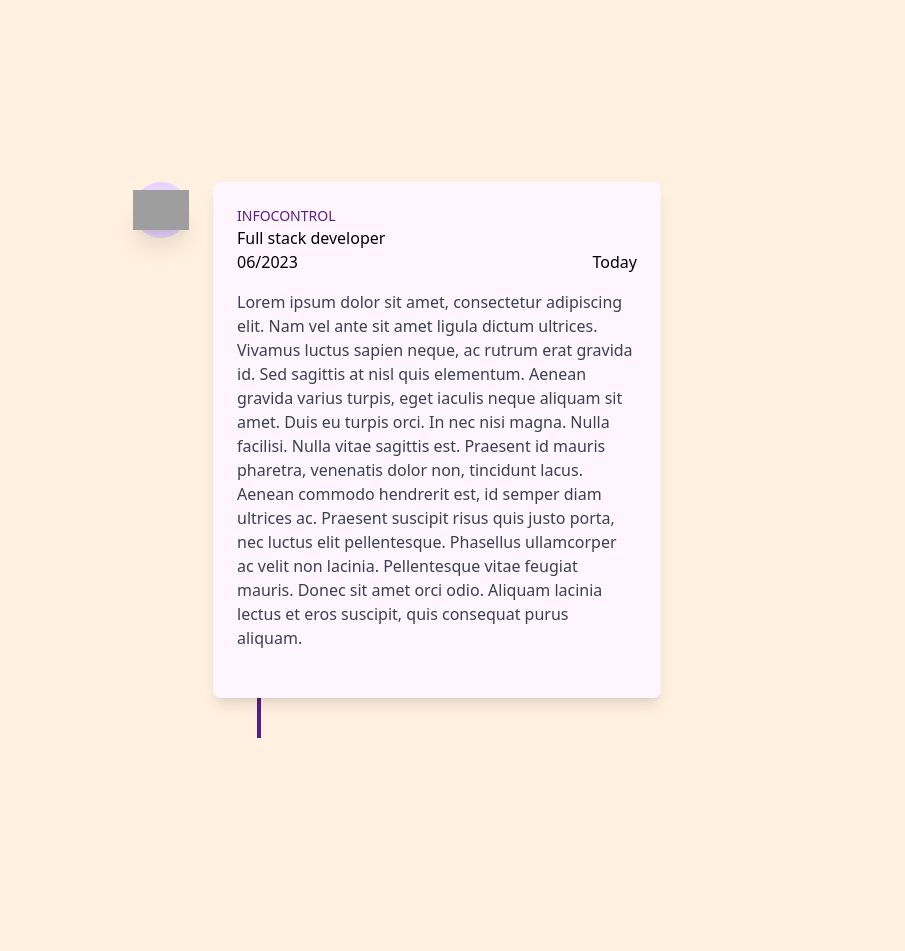
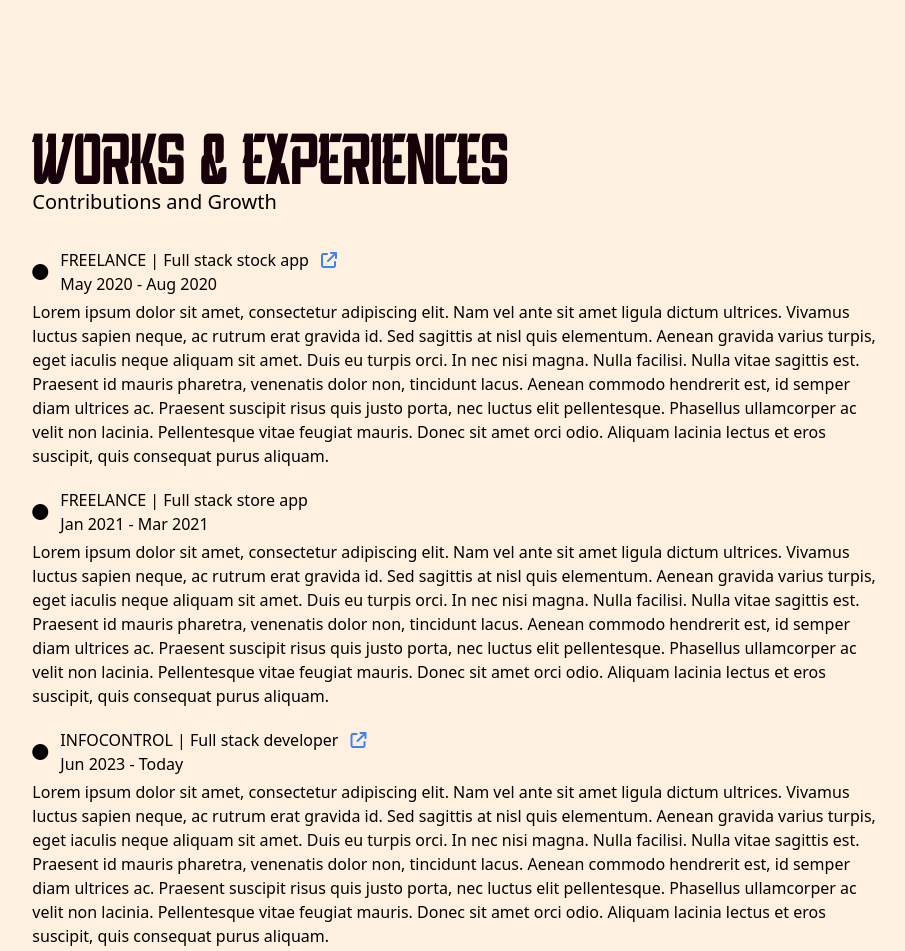
Before and after one commit to FranCavelli/portfolio2, an Astro site: page / in a window 1280 px wide. Shown: the part 740-1691 px from the top of the page, without its empty margins (181-1086 px from the left). Built offline with nearby package versions, Linux system fonts and the light colour scheme; Astro itself is replaced by a stand-in of ours; grey boxes are pictures that could not be loaded.

Commit message:
✨ Add tittles and experiences + 🗑 Remove images

```diff
--- a/src/components/Experiences.astro
+++ b/src/components/Experiences.astro
@@ -1,18 +1,11 @@
 ---
-import { Image } from 'astro:assets';
-import sun from '../assets/images/sun.png';
-import saturn from '../assets/images/saturn.png';
-import earth from '../assets/images/earth.png';
-import cohete from '../assets/images/cohete.png';
 
 import TimeLine from './timeline/TimeLine.astro';
 ---
-<section class="2xl:w-3/4 w-full h-full min-h-screen relative flex items-center justify-center" id="experiences">
-    <TimeLine />
+<section class="2xl:w-3/4 w-full h-full min-h-screen relative flex justify-center" id="experiences">
+    <div class="w-2/3 pt-20">
+        <h3 class="text-4xl subtitle">Works & Experiences</h3>
+        <p class="text-xl mt-2">Contributions and Growth</p>
+        <TimeLine />
+    </div>
 </section>
-<style>
-    .sun{
-        top: -10rem;
-        right: -5rem;
-    }
-</style>
--- a/src/components/Home.astro
+++ b/src/components/Home.astro
@@ -9,7 +9,7 @@ import astro from '../assets/images/astrogif5.gif';
     <div class="w-2/3">
         <h1 class="text-9xl" id="titulo">Francisco<br>Cavelli</h1>
         <div class="flex items-center mt-24">
-            <h2 class="text-xl ms-2"> Full stack developer</h2>
+            <h2 class="text-xl ms-2 subtitle"> Full stack developer</h2>
         </div>
     </div>
 </section>
@@ -32,9 +32,6 @@ import astro from '../assets/images/astrogif5.gif';
         animation: show 2s ease-in-out, spacing-leters 2s ease-in-out;
     }
     h2{
-        font-family: 'LaOriental', sans-serif;
-        transform: scaleY(2);
-        color: #170009;
         animation: show 2s ease-in-out, spacing-leters 2s ease-in-out;
     }
     @font-face {
--- a/src/components/Proyects.astro
+++ b/src/components/Proyects.astro
@@ -1,6 +1,9 @@
 ---
 
 ---
-<section class="2xl:w-3/4 w-full h-full min-h-screen relative flex items-center justify-center" id="proyects">
-    <p>Proyects</p>
+<section class="2xl:w-3/4 w-full h-full min-h-screen relative flex justify-center" id="proyects">
+    <div class="w-5/6 pt-20">
+        <h3 class="text-4xl subtitle">Proyects</h3>
+        <p class="text-xl mt-2">What I've Built</p>
+    </div>
 </section>
--- a/src/components/Skills.astro
+++ b/src/components/Skills.astro
@@ -1,6 +1,9 @@
 ---
 
 ---
-<section class="2xl:w-3/4 w-full h-full min-h-screen relative flex items-center justify-center" id="skills">
-    <p>Skills</p>
+<section class="2xl:w-3/4 w-full h-full min-h-screen relative flex justify-center" id="skills">
+    <div class="w-2/3 pt-20">
+        <h3 class="text-4xl subtitle">Skills</h3>
+        <p class="text-xl mt-2">What I’m Good At</p>
+    </div>
 </section>
--- a/src/components/timeline/TimeJob.astro
+++ b/src/components/timeline/TimeJob.astro
@@ -1,35 +1,25 @@
+---
+const { title, fromDate, toDate, link, description, role } = Astro.props;
 ---
 
-const { title, fromDate, toDate, link, description, imagen, role } = Astro.props ;
-
-const planet = `src/assets/images/${imagen}.png`;
-
----
-
-<li class="border-l-4 border-purple-900">
-  <div class="md:flex flex-start">
-    <div
-      class="bg-purple-200  w-14 h-14 flex items-center justify-center rounded-full -ml-32"
-    >
-      <img src={ planet } alt={ 'Imagen trabajo' } class="w-14 h-10 shadow-xl"/>
-    </div>
-    <div class="block p-6 rounded-lg shadow-lg max-w-md ml-6 mb-10" style="background:#FFF5FF;">
-      <div class="flex flex-col mb-4">
-        <a
-          href={link}
-          target="_blank"
-          class="font-medium text-purple-900 hover:text-purple-700 focus:text-purple-800 duration-300 transition ease-in-out text-sm"
-          >{title}</a
-        >
-        <p>{role}</p>
-        <div class="flex justify-between items-center">
-            <span>{fromDate}</span>
-            <span>{toDate}</span>
-        </div>
-      </div>
-      <p class="text-gray-700 mb-6">
-        {description}
-      </p>
+<div class="mb-5">
+  <div class="flex items-center">
+    <i class="fa-solid fa-circle me-3"></i>
+    <div>
+      <h4>
+        {title} | {role}
+        {
+          link && (
+            <a href={link} target="_blank">
+              <i class="fa-solid fa-arrow-up-right-from-square ms-2 text-blue-500" />
+            </a>
+          )
+        }
+      </h4>
+      <p>{fromDate} - {toDate}</p>
     </div>
   </div>
-</li>
+  <div class="mt-1">
+    <p>{description}</p>
+  </div>
+</div>
--- a/src/components/timeline/TimeLine.astro
+++ b/src/components/timeline/TimeLine.astro
@@ -2,6 +2,8 @@
 import TimeJob from "./TimeJob.astro"
 ---
 
-<ol>
-  <TimeJob title="INFOCONTROL" role="Full stack developer" link="" fromDate="06/2023" toDate="Today" description="Lorem ipsum dolor sit amet, consectetur adipiscing elit. Nam vel ante sit amet ligula dictum ultrices. Vivamus luctus sapien neque, ac rutrum erat gravida id. Sed sagittis at nisl quis elementum. Aenean gravida varius turpis, eget iaculis neque aliquam sit amet. Duis eu turpis orci. In nec nisi magna. Nulla facilisi. Nulla vitae sagittis est. Praesent id mauris pharetra, venenatis dolor non, tincidunt lacus. Aenean commodo hendrerit est, id semper diam ultrices ac. Praesent suscipit risus quis justo porta, nec luctus elit pellentesque. Phasellus ullamcorper ac velit non lacinia. Pellentesque vitae feugiat mauris. Donec sit amet orci odio. Aliquam lacinia lectus et eros suscipit, quis consequat purus aliquam." imagen="saturn"/>
-</ol>
+<div class="mt-8">
+  <TimeJob title="FREELANCE" role="Full stack stock app" link="https://github.com/FranCavelli/waterDelivery-v1" fromDate="May 2020" toDate="Aug 2020" description="Lorem ipsum dolor sit amet, consectetur adipiscing elit. Nam vel ante sit amet ligula dictum ultrices. Vivamus luctus sapien neque, ac rutrum erat gravida id. Sed sagittis at nisl quis elementum. Aenean gravida varius turpis, eget iaculis neque aliquam sit amet. Duis eu turpis orci. In nec nisi magna. Nulla facilisi. Nulla vitae sagittis est. Praesent id mauris pharetra, venenatis dolor non, tincidunt lacus. Aenean commodo hendrerit est, id semper diam ultrices ac. Praesent suscipit risus quis justo porta, nec luctus elit pellentesque. Phasellus ullamcorper ac velit non lacinia. Pellentesque vitae feugiat mauris. Donec sit amet orci odio. Aliquam lacinia lectus et eros suscipit, quis consequat purus aliquam."/>
+  <TimeJob title="FREELANCE" role="Full stack store app" link="" fromDate="Jan 2021" toDate="Mar 2021" description="Lorem ipsum dolor sit amet, consectetur adipiscing elit. Nam vel ante sit amet ligula dictum ultrices. Vivamus luctus sapien neque, ac rutrum erat gravida id. Sed sagittis at nisl quis elementum. Aenean gravida varius turpis, eget iaculis neque aliquam sit amet. Duis eu turpis orci. In nec nisi magna. Nulla facilisi. Nulla vitae sagittis est. Praesent id mauris pharetra, venenatis dolor non, tincidunt lacus. Aenean commodo hendrerit est, id semper diam ultrices ac. Praesent suscipit risus quis justo porta, nec luctus elit pellentesque. Phasellus ullamcorper ac velit non lacinia. Pellentesque vitae feugiat mauris. Donec sit amet orci odio. Aliquam lacinia lectus et eros suscipit, quis consequat purus aliquam."/>
+  <TimeJob title="INFOCONTROL" role="Full stack developer" link="https://www.infocontrolweb.com/" fromDate="Jun 2023" toDate="Today" description="Lorem ipsum dolor sit amet, consectetur adipiscing elit. Nam vel ante sit amet ligula dictum ultrices. Vivamus luctus sapien neque, ac rutrum erat gravida id. Sed sagittis at nisl quis elementum. Aenean gravida varius turpis, eget iaculis neque aliquam sit amet. Duis eu turpis orci. In nec nisi magna. Nulla facilisi. Nulla vitae sagittis est. Praesent id mauris pharetra, venenatis dolor non, tincidunt lacus. Aenean commodo hendrerit est, id semper diam ultrices ac. Praesent suscipit risus quis justo porta, nec luctus elit pellentesque. Phasellus ullamcorper ac velit non lacinia. Pellentesque vitae feugiat mauris. Donec sit amet orci odio. Aliquam lacinia lectus et eros suscipit, quis consequat purus aliquam."/>
+</div>
--- a/src/layouts/Layout.astro
+++ b/src/layouts/Layout.astro
@@ -12,6 +12,7 @@ const { title } = Astro.props;
 		<meta charset="UTF-8" />
 		<meta name="description" content="I'm Francisco Cavelli, a passionate Full Stack Developer with experience in Python, JavaScript, React, Node.js, and more. I excel in team collaboration, generating innovative ideas, and am constantly learning." />
 		<meta name="viewport" content="width=device-width" />
+		<script src="https://kit.fontawesome.com/09f505da7c.js" crossorigin="anonymous"></script>
 		<link rel="icon" type="image/svg+xml" href="/src/assets/images/saturn.png" />
 		<meta name="generator" content={Astro.generator} />
 		<title>{title}</title>
--- a/src/pages/index.astro
+++ b/src/pages/index.astro
@@ -18,11 +18,17 @@ import Layout from '../layouts/Layout.astro';
 		<Contact />
 	</main>
 </Layout>
-<style>
+<style is:global>
 	html {
 		scroll-behavior: smooth;
 	}
 	main{
 		background: #FFF0E0;
 	}
+
+    .subtitle{
+        font-family: 'LaOriental', sans-serif;
+        transform: scaleY(2);
+        color: #170009;
+    }
 </style>
```
Also changed, not shown: src/assets/images/cohete.png (deleted), src/assets/images/earth.png (deleted), src/assets/images/pixelcut-export(3).png (deleted), src/assets/images/pixelcut-export(5).png (deleted), src/assets/images/sun.png (deleted), src/assets/images/transparent_2024-08-15T02-18-03.png (deleted), src/assets/images/transparent_2024-08-15T02-18-08.png (deleted), src/assets/images/transparent_2024-08-15T02-19-27.png (deleted).
